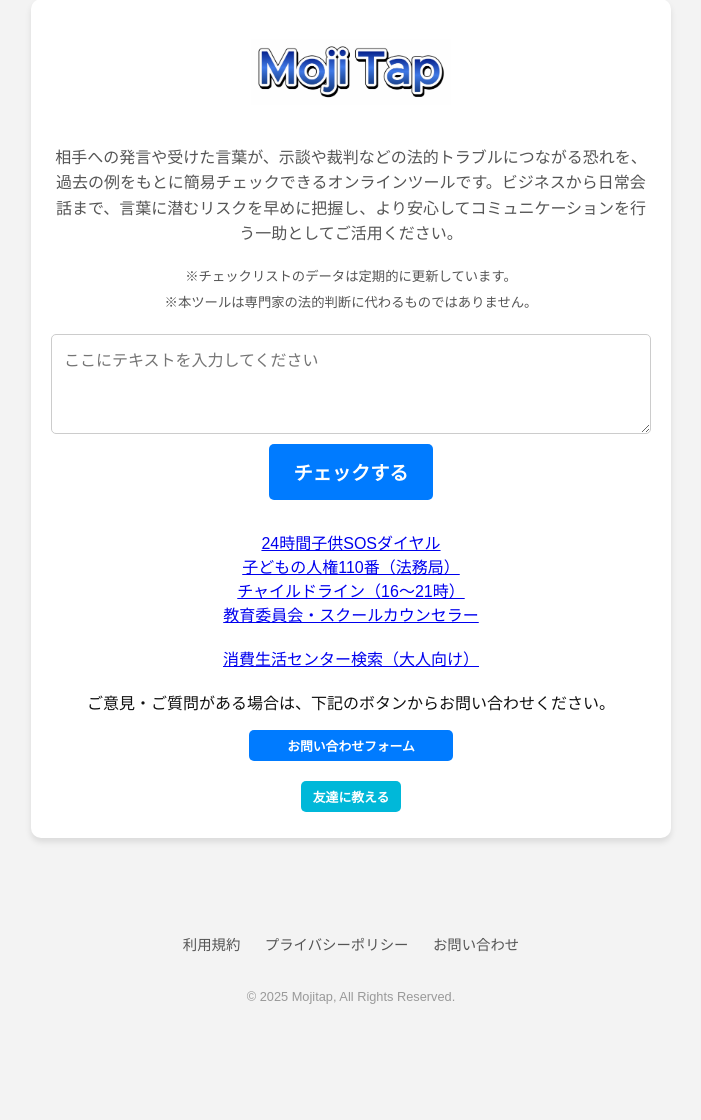
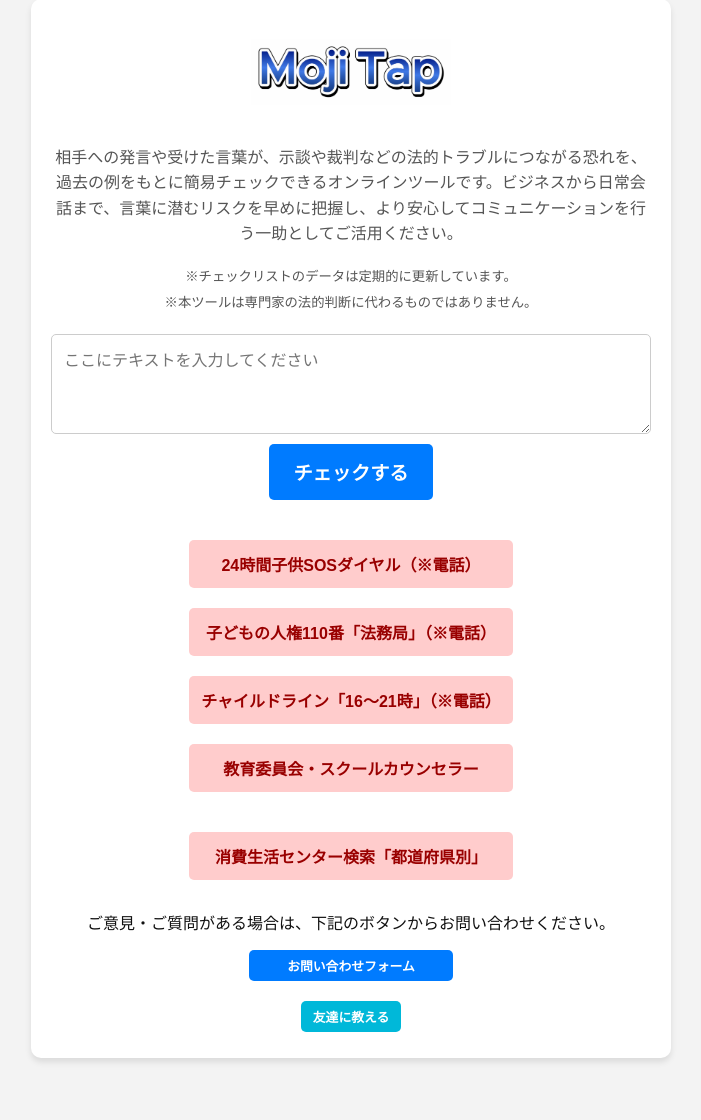
Before and after one commit to mojitap/flask_app, a Flask app: page / in a window 1280 px wide. Shown: the part 41-1161 px from the top of the page, without its empty margins (289-990 px from the left). Before the commit the page ends 1045 px from the top, so only its background shows below. Run offline with Flask 3, Linux system fonts and the light colour scheme; the visitor is signed in with stand-in values (Sample User, id 1).

Commit message:
Update index.html

```diff
--- a/templates/index.html
+++ b/templates/index.html
@@ -193,13 +193,29 @@
       text-decoration: underline;
       font-weight: bold;
     }
+    .support-banner {
+      display: inline-block;
+      width: 80%;
+      max-width: 300px;
+      margin: 10px auto;
+      padding: 12px;
+      border-radius: 5px;
+      background-color: #ffcccc; /* バナーの背景色 */
+      color: #900;              /* 文字色 */
+      font-weight: bold;
+      text-align: center;
+      text-decoration: none;    /* リンクの下線を消す */
+    }
+    .support-banner:hover {
+      background-color: #ffb3b3; /* ホバー時の背景色 */
+    }
   </style>
 </head>
 <body>
 
   <!-- ▼ 追加: アプリ内ブラウザ警告 -->
   <div id="inAppWarning" class="inapp-warning">
-    <p>ご利用のブラウザでは、Google/Twitter/LINEでログインがブロックされる可能性があります。</p>
+    <p>ご利用のブラウザでは、Google/X（旧Twitter）/LINEでログインがブロックされる可能性があります。</p>
     <p>SafariやChromeなど、通常のブラウザで開き直してください。</p>
     <p style="font-size: 0.85rem;">(iPhoneの場合: 右下または右上メニュー→<strong>ブラウザで開く</strong>)<br>
     (Androidの場合: 右上メニュー→<strong>ブラウザで開く</strong>など)</p>
@@ -231,15 +247,15 @@
 
       <!-- ▼▼ 相談先の情報を「バナー」風にする ▼▼ -->
       <div style="margin-top: 30px;">
-        <!-- 児童・生徒向けバナー -->
+        <!-- 学生向けバナー -->
         <a href="tel:0120-0-78310" class="support-banner">
-          24時間子供SOSダイヤル
+          24時間子供SOSダイヤル（※電話）
         </a><br>
         <a href="tel:0120-007-110" class="support-banner">
-          子どもの人権110番（法務局）
+          子どもの人権110番「法務局」（※電話）
         </a><br>
         <a href="tel:0120-99-7777" class="support-banner">
-          チャイルドライン（16～21時）
+          チャイルドライン「16～21時」（※電話）
         </a><br>
         <a href="https://www.mext.go.jp/" target="_blank" class="support-banner">
           教育委員会・スクールカウンセラー
@@ -249,7 +265,7 @@
       <div style="margin-top: 20px;">
         <!-- 大人向けバナー -->
         <a href="https://www.kokusen.go.jp/map/" target="_blank" class="support-banner">
-          消費生活センター検索（大人向け）
+          消費生活センター検索「都道府県別」
         </a>
       </div>
       <!-- ▲ 相談先バナーここまで ▲ -->
```
